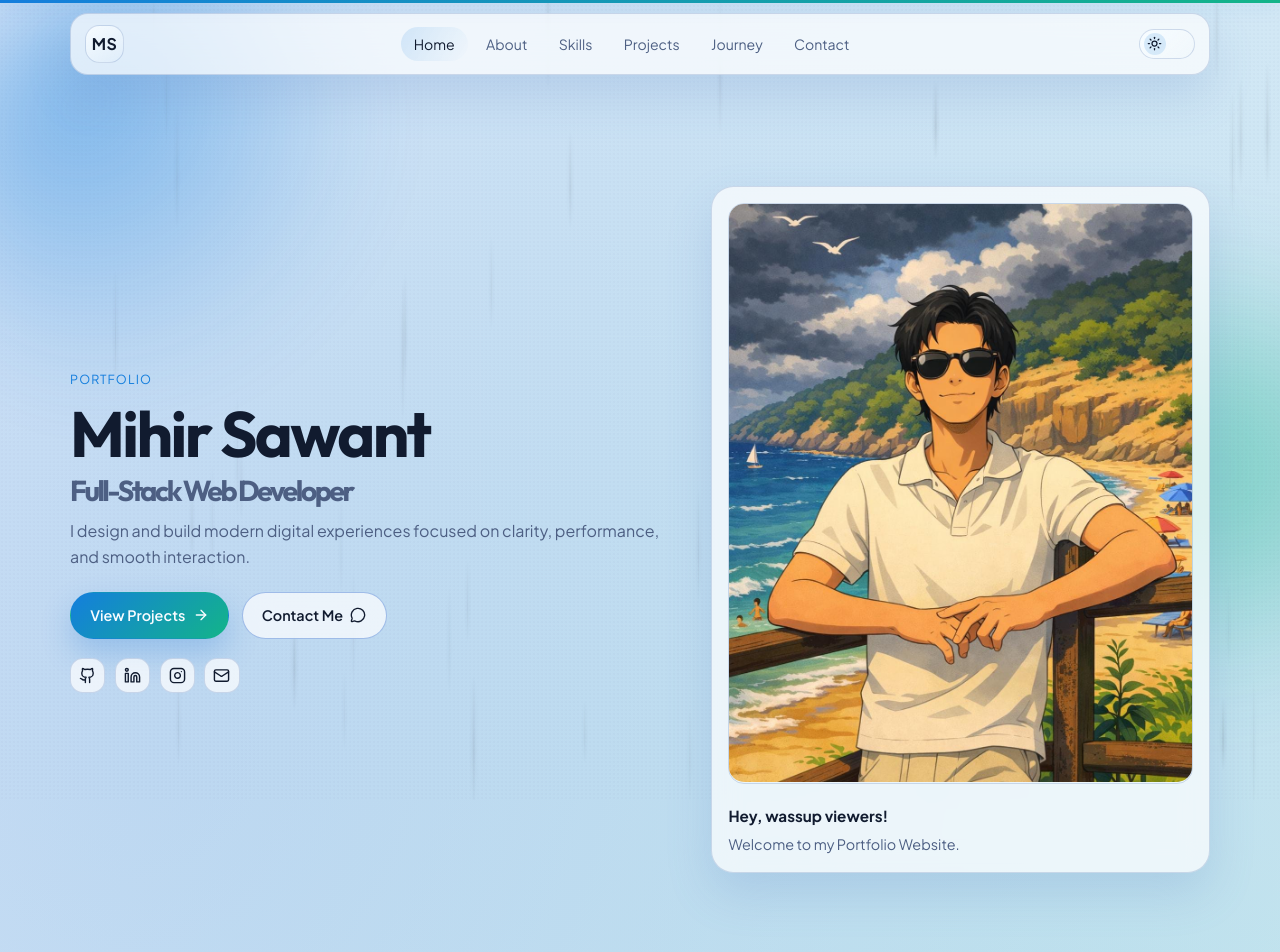
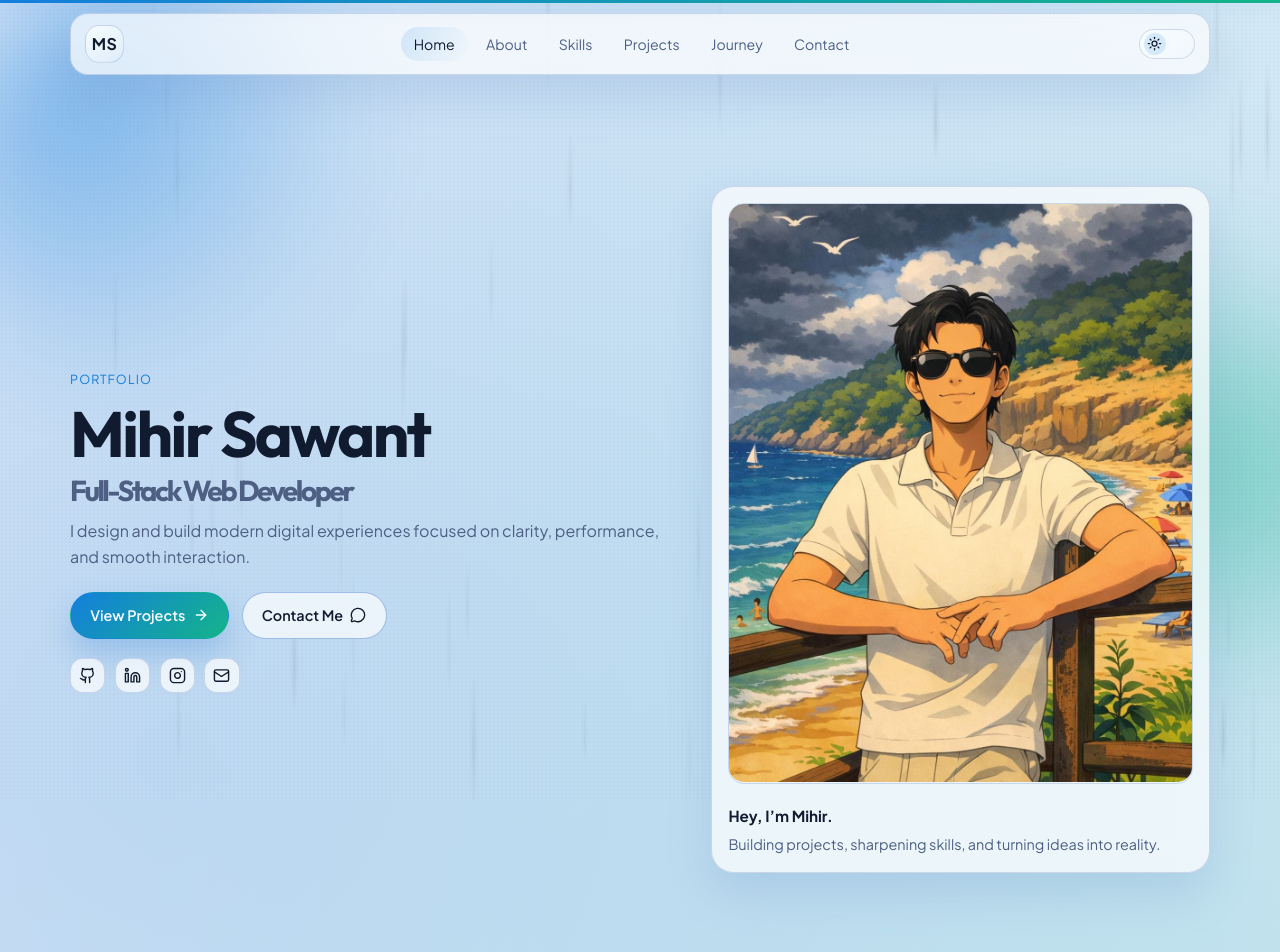
Before and after one commit to itsmierrrrr/Portfolio, a React (Vite) app: page / in a window 1280 px wide. Shown: the top 952 px of the page. Built offline with nearby package versions, Linux system fonts and the light colour scheme.

Commit message:
update pfp

```diff
--- a/src/components/Hero.jsx
+++ b/src/components/Hero.jsx
@@ -98,8 +98,8 @@ function Hero() {
           <motion.div className="hero-glow" style={{ background: glow }} />
           <img src={personalInfo.avatar} alt="Profile" loading="lazy" />
           <div className="hero-visual-copy">
-            <strong>Hey, wassup viewers!</strong>
-            <span>Welcome to my Portfolio Website.</span>
+            <strong>Hey, I’m Mihir.</strong>
+            <span>Building projects, sharpening skills, and turning ideas into reality.</span>
           </div>
         </motion.div>
       </div>
```
